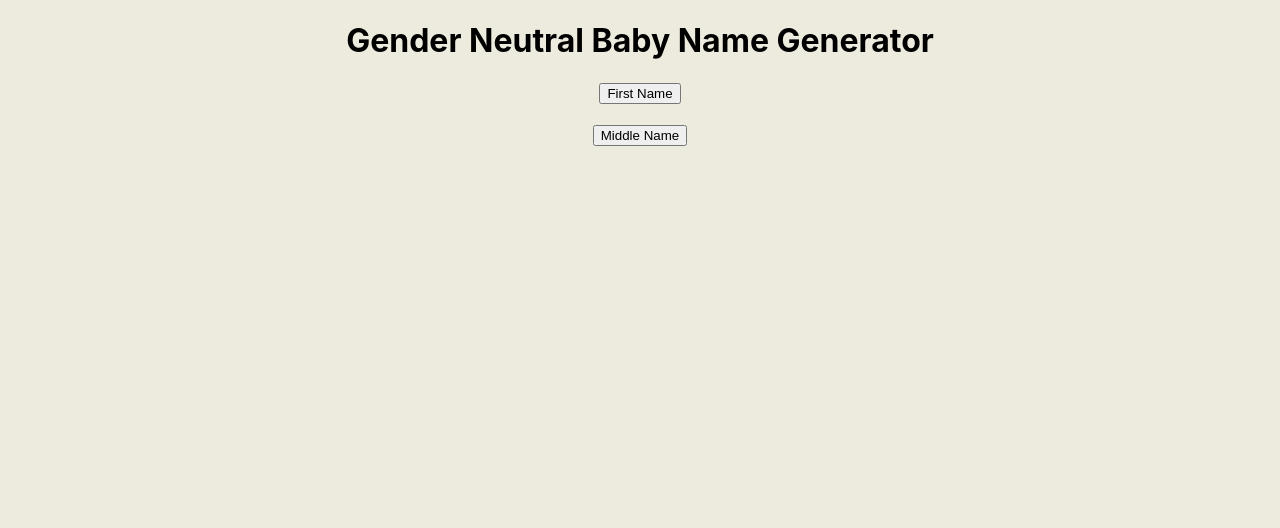
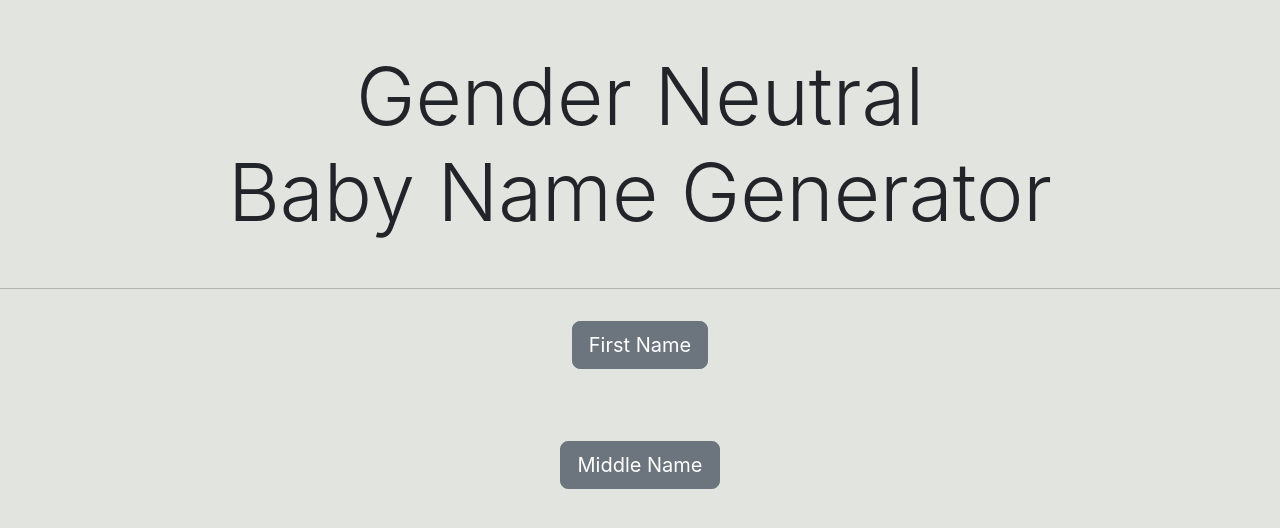
Before and after one commit to ShannonGW/BabyNameGenerator, a React (Create React App) app in the folder my-app/: page / in a window 1280 px wide. Shown: the top 528 px of the page. Built offline with nearby package versions, Linux system fonts and the light colour scheme.

Commit message:
add basic styling

```diff
--- a/my-app/public/index.html
+++ b/my-app/public/index.html
@@ -24,6 +24,14 @@
       work correctly both with client-side routing and a non-root public URL.
       Learn how to configure a non-root public URL by running `npm run build`.
     -->
+
+    <link
+      href="https://cdn.jsdelivr.net/npm/bootstrap@5.2.1/dist/css/bootstrap.min.css"
+      rel="stylesheet"
+      integrity="sha384-iYQeCzEYFbKjA/T2uDLTpkwGzCiq6soy8tYaI1GyVh/UjpbCx/TYkiZhlZB6+fzT"
+      crossorigin="anonymous"
+    />
+
     <title>React App</title>
   </head>
   <body>
@@ -39,5 +47,11 @@
       To begin the development, run `npm start` or `yarn start`.
       To create a production bundle, use `npm run build` or `yarn build`.
     -->
+
+    <script
+      src="https://cdn.jsdelivr.net/npm/bootstrap@5.2.1/dist/js/bootstrap.bundle.min.js"
+      integrity="sha384-u1OknCvxWvY5kfmNBILK2hRnQC3Pr17a+RTT6rIHI7NnikvbZlHgTPOOmMi466C8"
+      crossorigin="anonymous"
+    ></script>
   </body>
 </html>
--- a/my-app/src/App.css
+++ b/my-app/src/App.css
@@ -3,9 +3,10 @@
 }
 
 body {
-  background-color: #edebde;
+  background-color: #e2e4df;
 }
 
 h1 {
+  padding-top: 0 px;
   font-size: xx-large;
 }
--- a/my-app/src/App.js
+++ b/my-app/src/App.js
@@ -7,7 +7,11 @@ import MiddleName from "./components/MiddleName";
 function App() {
   return (
     <>
-      <h1>Gender Neutral Baby Name Generator </h1>
+      <h1 className="m-5 display-1">
+        Gender Neutral <br />
+        Baby Name Generator{" "}
+      </h1>
+      <hr></hr>
       <FirstName />
       <MiddleName />
     </>
--- a/my-app/src/components/FirstName.js
+++ b/my-app/src/components/FirstName.js
@@ -15,6 +15,9 @@ export default function FirstName() {
     "Parker",
     "Avery",
     "Emerson",
+    "Blake",
+    "Cameron",
+    "Austin",
   ];
 
   const handleClickFirstName = () => {
@@ -23,8 +26,13 @@ export default function FirstName() {
 
   return (
     <div>
-      <h2>{firstName}</h2>
-      <button onClick={handleClickFirstName}>First Name</button>
+      <h2 className="display-5">{firstName}</h2>
+      <button
+        className="btn btn-secondary btn-lg mt-3 mb-5"
+        onClick={handleClickFirstName}
+      >
+        First Name
+      </button>
     </div>
   );
 }
--- a/my-app/src/components/MiddleName.js
+++ b/my-app/src/components/MiddleName.js
@@ -15,6 +15,9 @@ export default function MiddleName() {
     "Charlie",
     "Sumner",
     "Andi",
+    "Kyle",
+    "Logan",
+    "Ezra",
   ];
 
   const handleClickMiddleName = () => {
@@ -23,8 +26,13 @@ export default function MiddleName() {
 
   return (
     <div>
-      <h2>{middleName}</h2>
-      <button onClick={handleClickMiddleName}>Middle Name</button>
+      <h2 className="display-5">{middleName}</h2>
+      <button
+        className="btn btn-secondary btn-lg  mt-3 "
+        onClick={handleClickMiddleName}
+      >
+        Middle Name
+      </button>
     </div>
   );
 }
```
